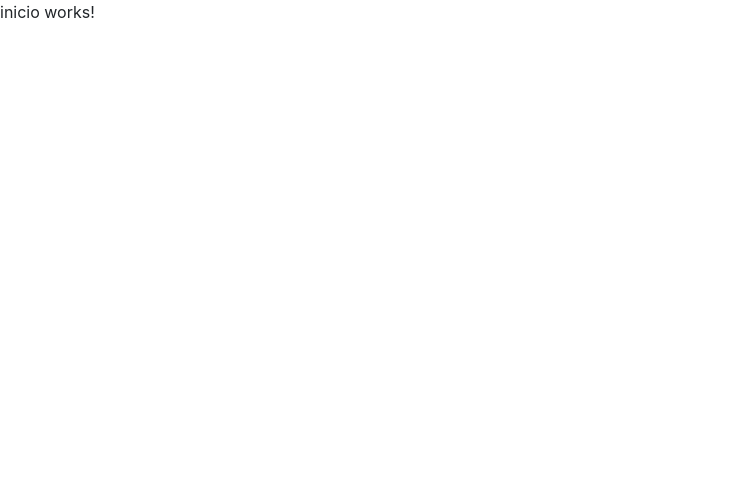
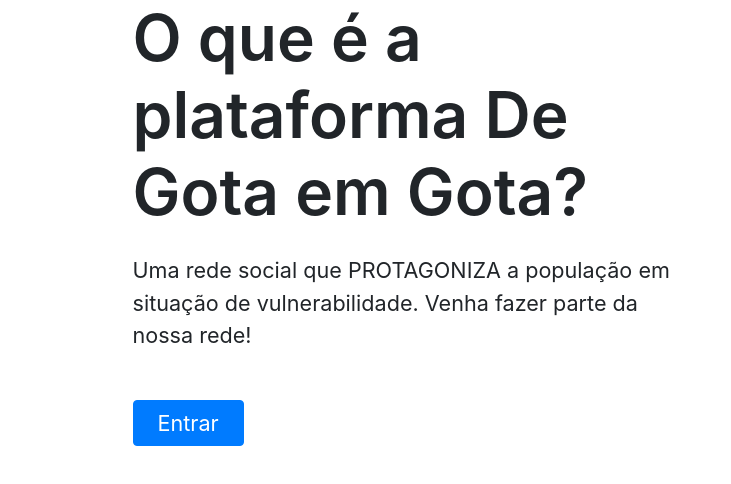
Before and after one commit to cinthiacash/deGotaEmGotaDeploy, an Angular app: page /inicio in a window 1280 px wide. Shown: the top 484 px of the page, without its empty margins (0-731 px from the left). Built offline with nearby package versions, Linux system fonts and the light colour scheme.

Commit message:
v1 página de início

```diff
--- a/src/app/app.component.html
+++ b/src/app/app.component.html
@@ -1,2 +1,3 @@
-
+<app-menu *ngIf='auth.logado()'></app-menu>
 <router-outlet></router-outlet>
+<app-rodape *ngIf='auth.logado()'></app-rodape>
--- a/src/app/home/home.component.css
+++ b/src/app/home/home.component.css
@@ -0,0 +1,10 @@
+
+  p,button{
+    font-size: 1.35rem!important;
+    font-weight: 400!important;
+  }
+
+  h1{
+    font-size: 4rem!important;
+    font-weight: 600!important;
+  }
--- a/src/app/home/home.component.html
+++ b/src/app/home/home.component.html
@@ -1 +1,20 @@
-<p>home works!</p>
+<div class="container py-50 conteudo">
+    <div class="row d-flex justify-content-center align-items-center" id="sessao-home">
+      <div class="col-md-6">
+        <div class="row">
+          <div class="col-md-12">
+            <h1 class="mb-4">O que é a plataforma De Gota em Gota? </h1>
+
+            <p class="mb-5">
+              Uma rede social que PROTAGONIZA a população em situação de vulnerabilidade.
+              Venha fazer parte da nossa rede!
+            </p>
+
+            <button class="btn btn-primary px-4" routerLink="/login">Entrar</button>
+          </div>
+        </div>
+      </div>
+      <div class="col-md-5 d-flex justify-content-center align-content-center bg-img-height">
+      </div>
+    </div>
+  </div>
--- a/src/app/inicio/inicio.component.html
+++ b/src/app/inicio/inicio.component.html
@@ -1 +1,2 @@
-<p>inicio works!</p>
+
+<app-home></app-home>
--- a/src/app/menu/menu.component.css
+++ b/src/app/menu/menu.component.css
@@ -0,0 +1,54 @@
+.nav-bg{
+    background-color: rgba(0, 255, 255, 0.318);
+}
+
+.logo{
+    border-radius: 80px;
+}
+
+nav .menu .buttons button{
+    font-weight: 600;
+    transition: 1s;
+}
+
+nav .menu .buttons .btn-cadastrar{
+    background-color: var(--verde);
+}
+
+nav .menu ul li .nav-link{
+    position: relative;
+    padding: 0 10px;
+    margin: 0 10px;
+    letter-spacing: 0.5;
+}
+
+nav .menu ul li .nav-link:after{
+    content: "";
+    position: absolute;
+    background-color: var(--violeta);
+    height: 2px;
+    width: 0%;
+    left: 0;
+    bottom: -32px;
+    transition: 0.3s;
+}
+
+nav .menu ul li .nav-link:hover:after{
+    width: 100%;
+}
+
+nav .menu ul li .nav-link:active:after{
+    width: 100%;
+}
+
+button:focus{
+    box-shadow: none;
+}
+
+button:hover{
+    transform: scale(1.1);
+}
+
+.menu form button i{
+    color: var(--violeta);
+}
--- a/src/app/menu/menu.component.html
+++ b/src/app/menu/menu.component.html
@@ -1 +1,34 @@
-<p>menu works!</p>
+<div class="container-fluid  nav-bg">
+    <nav class="navbar navbar-expand-lg navbar-light mt-3 mb-3 ">
+      <a class="navbar-brand d-flex justify-content-center" href="#"><img class="logo" src="https://i.imgur.com/rtcCYLq.png" alt="Logo De Gota em Gota" width="50%" ></a>
+      <button class="navbar-toggler" type="button" data-toggle="collapse" data-target="#navbarSupportedContent"
+        aria-controls="navbarSupportedContent" aria-expanded="false" aria-label="Toggle navigation">
+        <span class="navbar-toggler-icon"></span>
+      </button>
+
+      <div class="menu collapse navbar-collapse" id="navbarSupportedContent">
+        <ul class="navbar-nav mr-auto">
+          <li class="nav-item-active">
+            <a class="nav-link text-dark " href="#home">Home</a>
+          </li>
+          <li class="nav-item">
+            <a class="nav-link text-dark" href="#sessao-ods">ODS</a>
+          </li>
+          <li class="nav-item">
+            <a class="nav-link text-dark" href="#sessao-missao">Missão</a>
+          </li>
+          <li class="nav-item">
+            <a class="nav-link text-dark" href="#sessao-parceiros">Parceiros</a>
+          </li>
+          <li class="nav-item">
+            <a class="nav-link text-dark" href="#sessao-contato">Contato</a>
+          </li>
+        </ul>
+        <form class="buttons form-inline d-flex justify-content-end my-lg-0">
+          <button class="btn mr-2" routerLink="/entrar">
+            <i class="fa fa-user-o mr-2" aria-hidden="true"></i>Entrar</button>
+          <button class="btn btn-cadastrar px-4" routerLink="/cadastrar">Cadastrar</button>
+        </form>
+      </div>
+    </nav>
+  </div>
```
Also changed, not shown: src/app/app-routing.module.ts (+7 -1 lines), src/app/inicio/inicio.component.css (line endings or trailing spaces).
